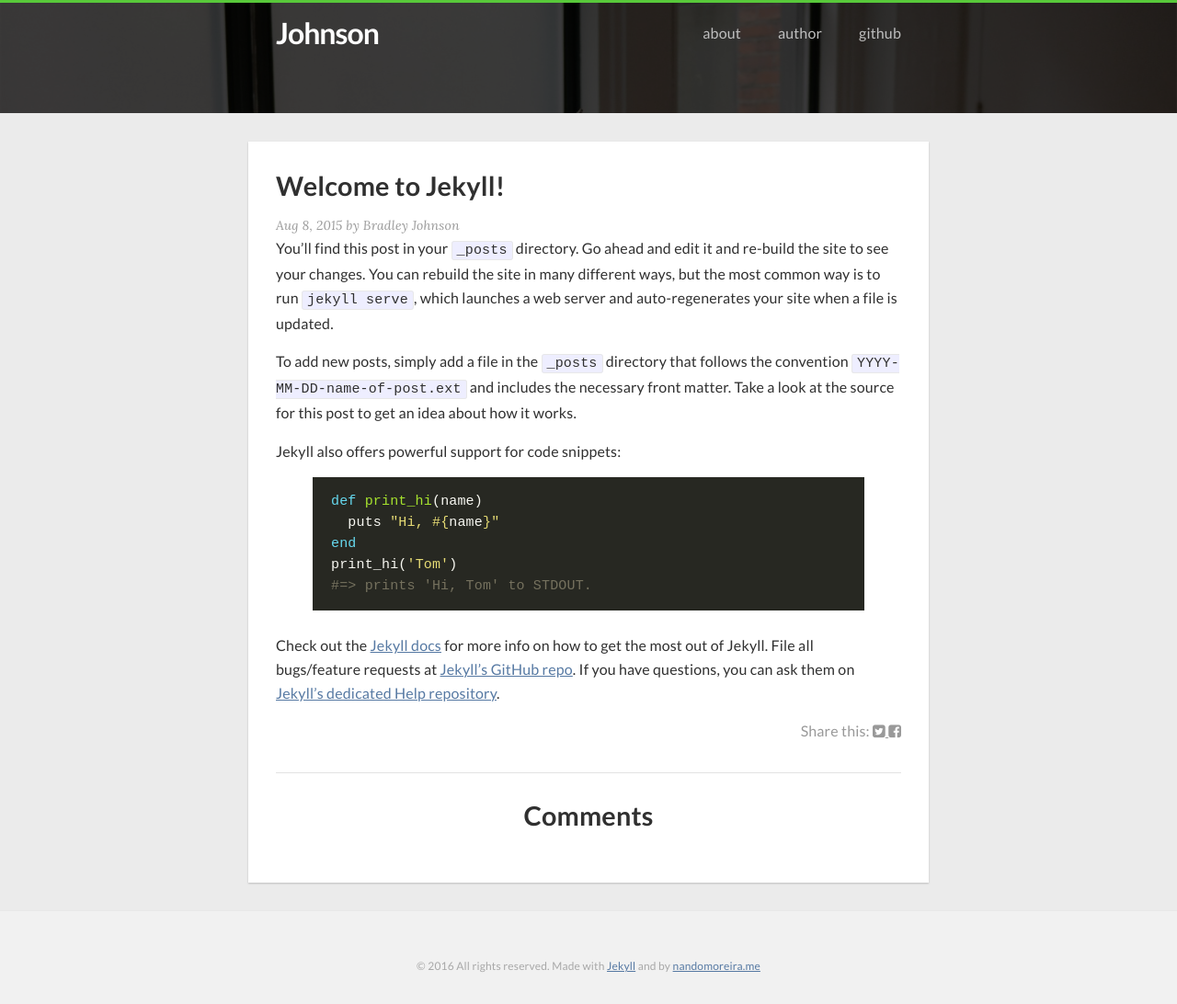
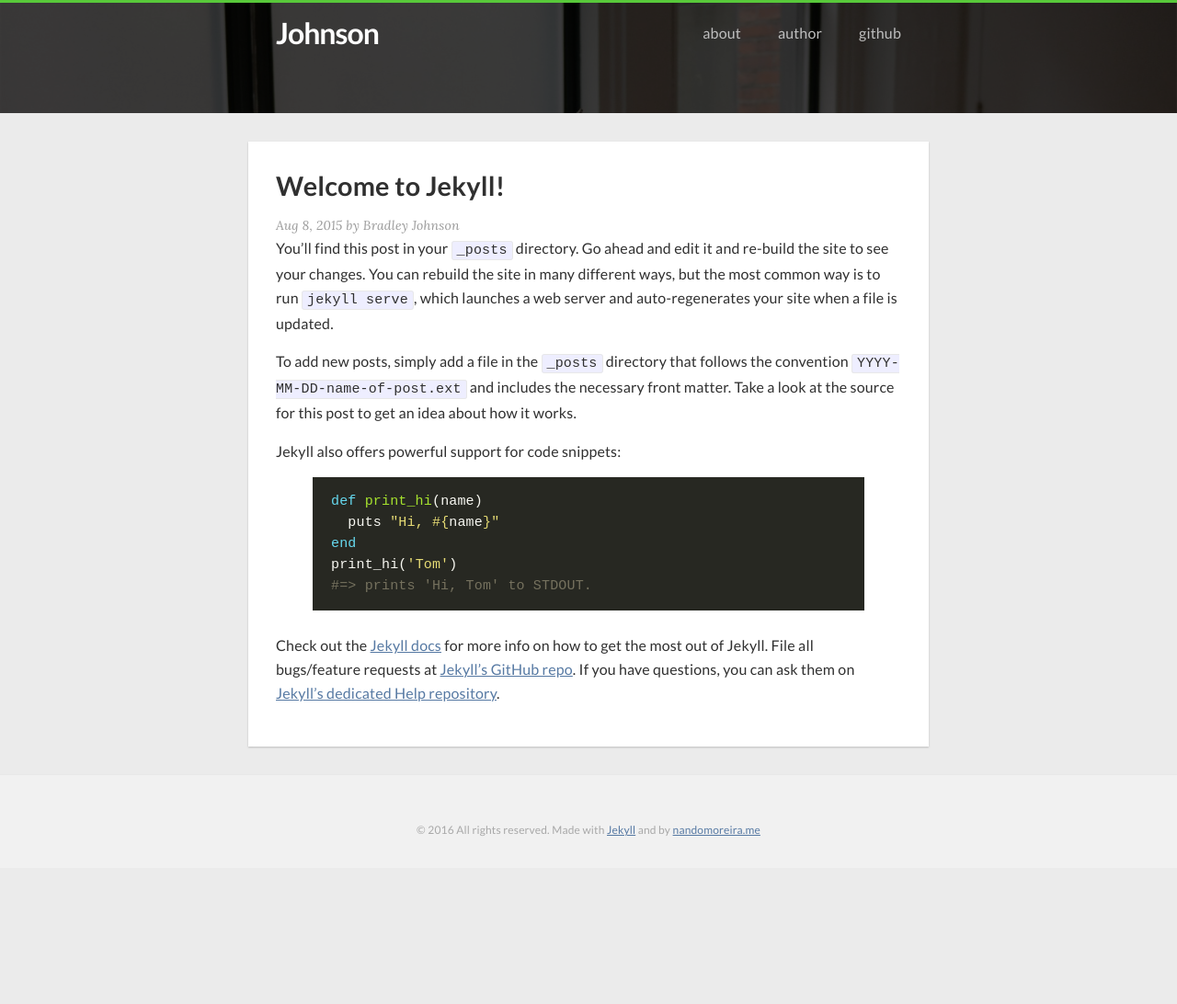
Before and after one commit to zsfbradleyjohnson/zsfbradleyjohnson.github.io, a Jekyll site: the page built from _posts/2015-08-08-welcome-to-jekyll.markdown, in a window 1280 px wide. Shown: the whole page at 92% size. Built offline with Jekyll 4.4.1, drawn with Linux system fonts in a browser that asks for light colours; nearby versions of some CDN libraries; comment, search, counter and statistics services are not loaded; after the commit the page ends 944 px from its top, so only the background shows below that.

Commit message:
change info

```diff
--- a/_layouts/post.html
+++ b/_layouts/post.html
@@ -17,7 +17,7 @@ slug: single
 
     <aside class="share">
 
-      <span>Share this: </span>
+      <!-- <span>Share this: </span>
 
       <a href="http://twitter.com/share?text={{page.title}}&amp;url={{site.url}}{{ page.url }}&amp;hashtags=web,dev,blog,soudev&amp;via=nandomoreirame"
       onclick="window.open(this.href, 'twitter-share', 'width=550,height=235');return false;">
@@ -27,11 +27,11 @@ slug: single
       <a href="https://www.facebook.com/sharer/sharer.php?u={{site.url}}{{page.url}}"
       onclick="window.open(this.href, 'facebook-share','width=580,height=296');return false;">
         <i class="fa fa-facebook-square"></i>
-      </a>
+      </a> -->
 
     </aside>
 
-    {% include comments.html %}
+    <!-- {% include comments.html %} -->
 
   </div>
 </article>
```
